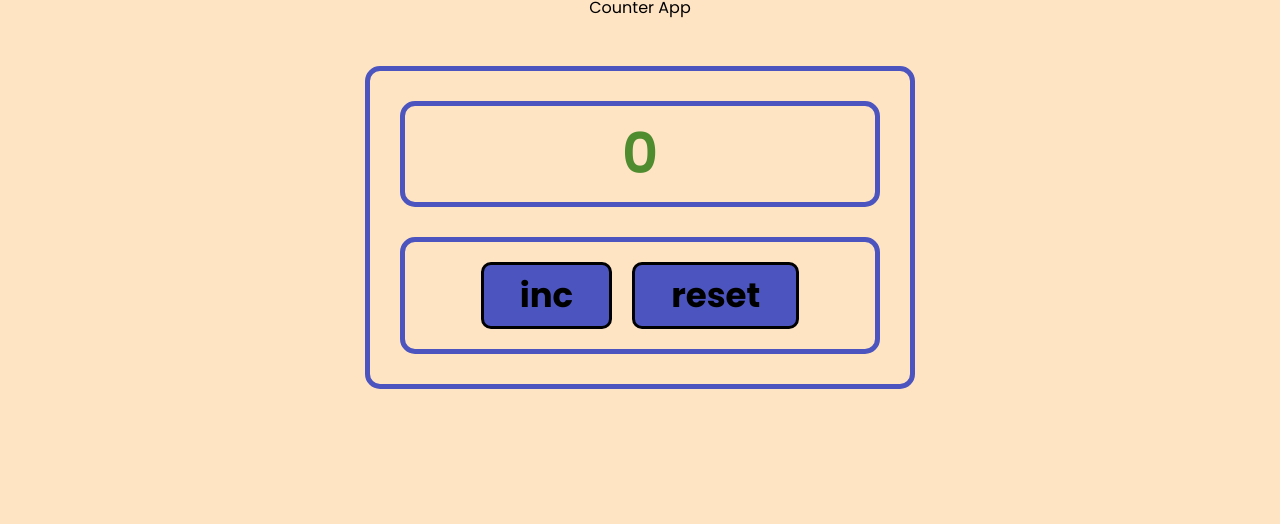
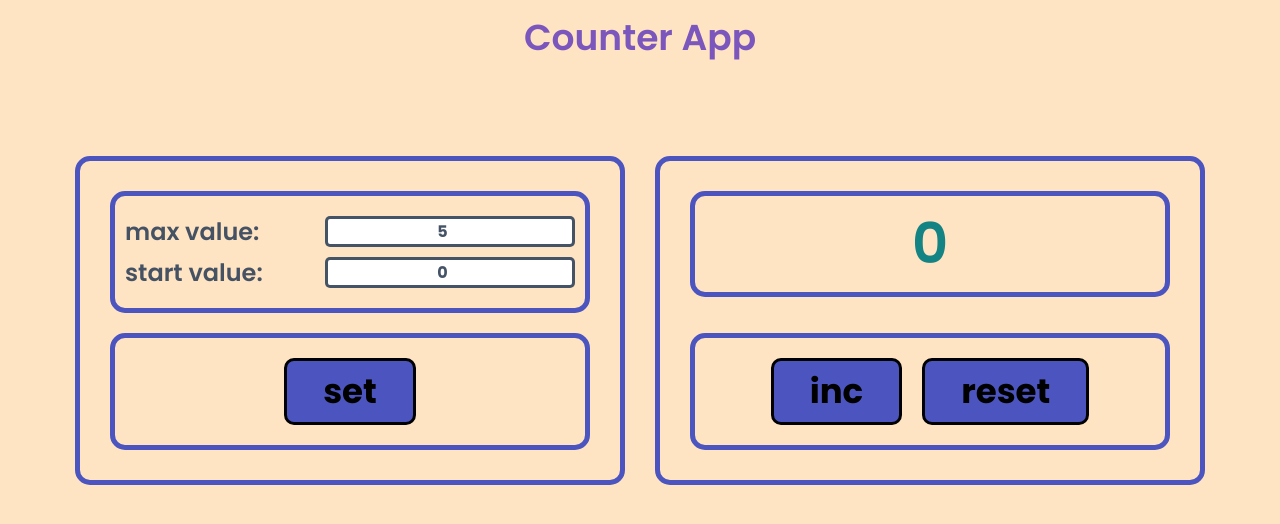
Before and after one commit to dron185/counter-new, a React (Create React App) app: page / in a window 1280 px wide. Shown: the top 524 px of the page. Built offline with nearby package versions, Linux system fonts and the light colour scheme.

Commit message:
add counter settings

```diff
--- a/src/App.tsx
+++ b/src/App.tsx
@@ -1,18 +1,20 @@
-import React, {useState} from 'react';
+import React, {useEffect, useState} from 'react';
 import './App.css';
 import {Button} from "./components/button/Button";
 import S from './components/counter/Counter.module.css'
+import {InputLabel} from "./components/input/InputLabel";
 
 function App() {
     const [count, setCount] = useState(0)
     const [maxValue, setMaxValue] = useState(5)
+    const [startValue, setStartValue] = useState(0)
 
     const incrementEvent = () => {
         setCount(count + 1)
     }
 
     const resetEvent = () => {
-        setCount(0)
+        setCount(startValue)
     }
 
     // useEffect(() => {
@@ -21,11 +23,42 @@ function App() {
     //     }
     // }, [count, maxValue])
 
+    const setValue = () => {
+        setCount(startValue)
+    }
+
     return (
         <div className="App">
-            <h1>Counter App</h1>
+            <h1 className={S.title}>Counter App</h1>
+
             <div className={S.counterContainer}>
-                <h2 className={S.score}>{count}</h2>
+                <div className={S.counter}>
+                    <div className={S.inputsContainer}>
+                        <InputLabel
+                            htmlFor={"max"}
+                            text={"max value:"}
+                            id={"max"}
+                            newValue={maxValue}
+                            setNewValue={setMaxValue}
+                        />
+                        <InputLabel
+                            htmlFor={"start"}
+                            text={"start value:"}
+                            id={"start"}
+                            newValue={startValue}
+                            setNewValue={setStartValue}
+                        />
+                    </div>
+                    <div className={S.buttonsContainer}>
+                        <Button
+                            onClickButtonHandler={setValue}
+                            title={'set'}
+                        />
+                    </div>
+                </div>
+
+                <div className={S.counter}>
+                    <h2 className={count === maxValue ? `${S.score} ${S.error}` : S.score}>{count}</h2>
                     <div className={S.buttonsContainer}>
                         <Button
                             onClickButtonHandler={incrementEvent}
@@ -39,6 +72,8 @@ function App() {
                     </div>
                 </div>
             </div>
+
+        </div>
     );
 }
 
--- a/src/components/counter/Counter.module.css
+++ b/src/components/counter/Counter.module.css
@@ -1,13 +1,38 @@
+.title {
+    font-size: 36px;
+    font-weight: 600;
+    margin: 20px 0 100px;
+    color: #7b56bc;
+}
+
 .counterContainer {
+    display: flex;
+    gap: 30px;
+    justify-content: center;
+}
+
+.counter {
     text-align: center;
-    margin: 50px auto;
-    border: 5px solid #4c55bf;;
+    border: 5px solid #4c55bf;
     border-radius: 15px;
     padding: 30px;
     max-width: 550px;
     width: 100%;
     display: flex;
     flex-direction: column;
+    justify-content: space-between;
+    gap: 20px;
+}
+
+.inputsContainer {
+    padding: 20px 10px;
+    font-size: 24px;
+    border: 5px solid #4c55bf;
+    border-radius: 15px;
+
+    & > *:not(:last-child) {
+        margin-bottom: 10px;
+    }
 }
 
 .buttonsContainer {
@@ -22,9 +47,12 @@
 .score {
     font-size: 56px;
     font-weight: 600;
-    margin-bottom: 30px;
     padding: 20px;
     border: 5px solid #4c55bf;
     border-radius: 15px;
-    color: #4f8c30;
+    color: #148383;
 }
+
+.error {
+    color: red;
+}
--- /dev/null
+++ b/src/components/input/Input.module.css
@@ -0,0 +1,21 @@
+.inputLabelContainer {
+    display: flex;
+    justify-content: space-between;
+    gap: 10px;
+    align-items: center;
+}
+
+.label {
+    font-weight: 600;
+    color: rgba(59, 74, 94, 0.95);
+}
+
+.input {
+    max-width: 250px;
+    border: 3px solid rgba(59, 74, 94, 0.95);
+    border-radius: 5px;
+    text-align: center;
+    font-size: 16px;
+    font-weight: 700;
+    color: rgba(59, 74, 94, 0.95);
+}
--- /dev/null
+++ b/src/components/input/InputLabel.tsx
@@ -0,0 +1,30 @@
+import React, {ChangeEvent} from 'react';
+import S from './Input.module.css'
+
+type InputLabelPropsType = {
+    htmlFor: string
+    text: string
+    id: string
+    newValue: number
+    setNewValue: (newValue: number) => void
+}
+
+export const InputLabel = ({htmlFor, text, id, newValue, setNewValue}: InputLabelPropsType) => {
+
+    const changeInputValueHandler = (e: ChangeEvent<HTMLInputElement>)=>{
+        setNewValue(Number(e.currentTarget.value))
+    }
+
+    return (
+        <div className={S.inputLabelContainer}>
+            <label className={S.label} htmlFor={htmlFor}>{text}</label>
+            <input
+                className={S.input}
+                type={"number"}
+                id={id}
+                value={newValue}
+                onChange={changeInputValueHandler}
+            />
+        </div>
+    );
+};
```
Lines whose indentation alone changed are shown as unchanged.
